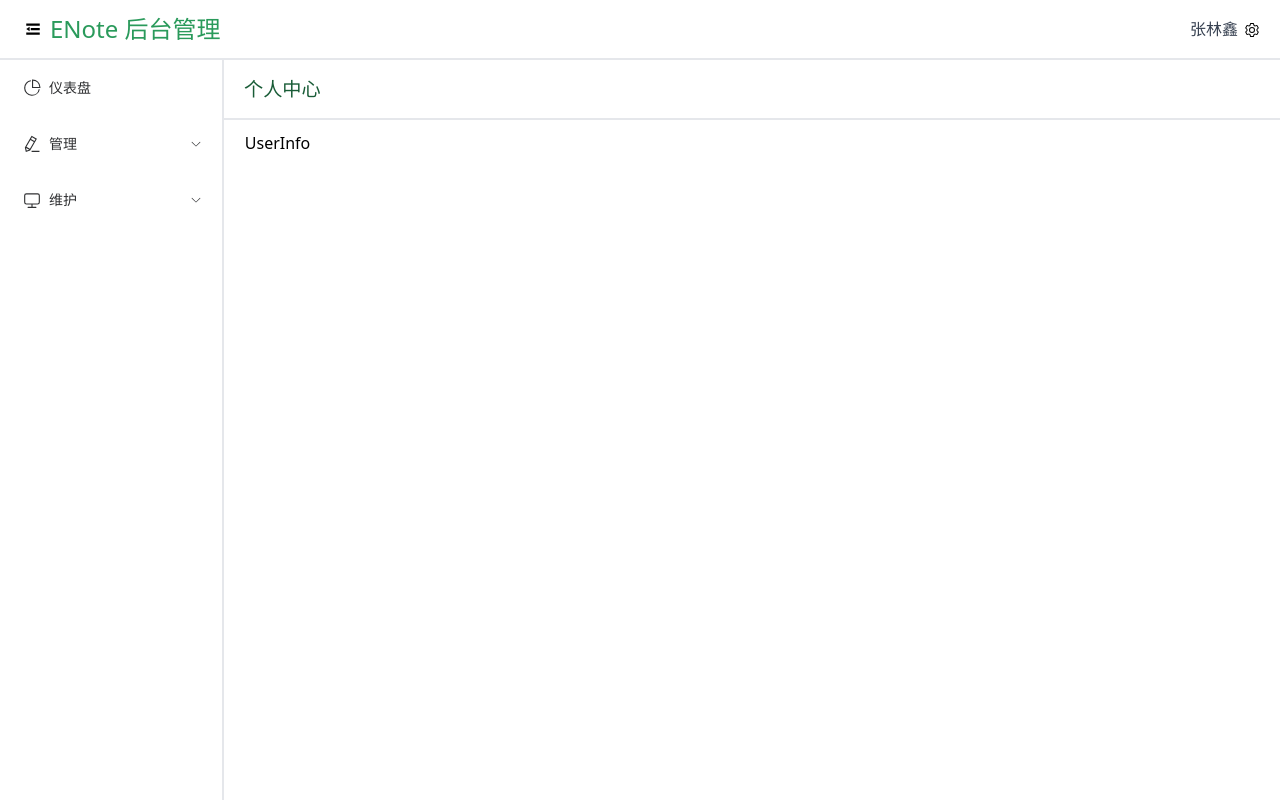
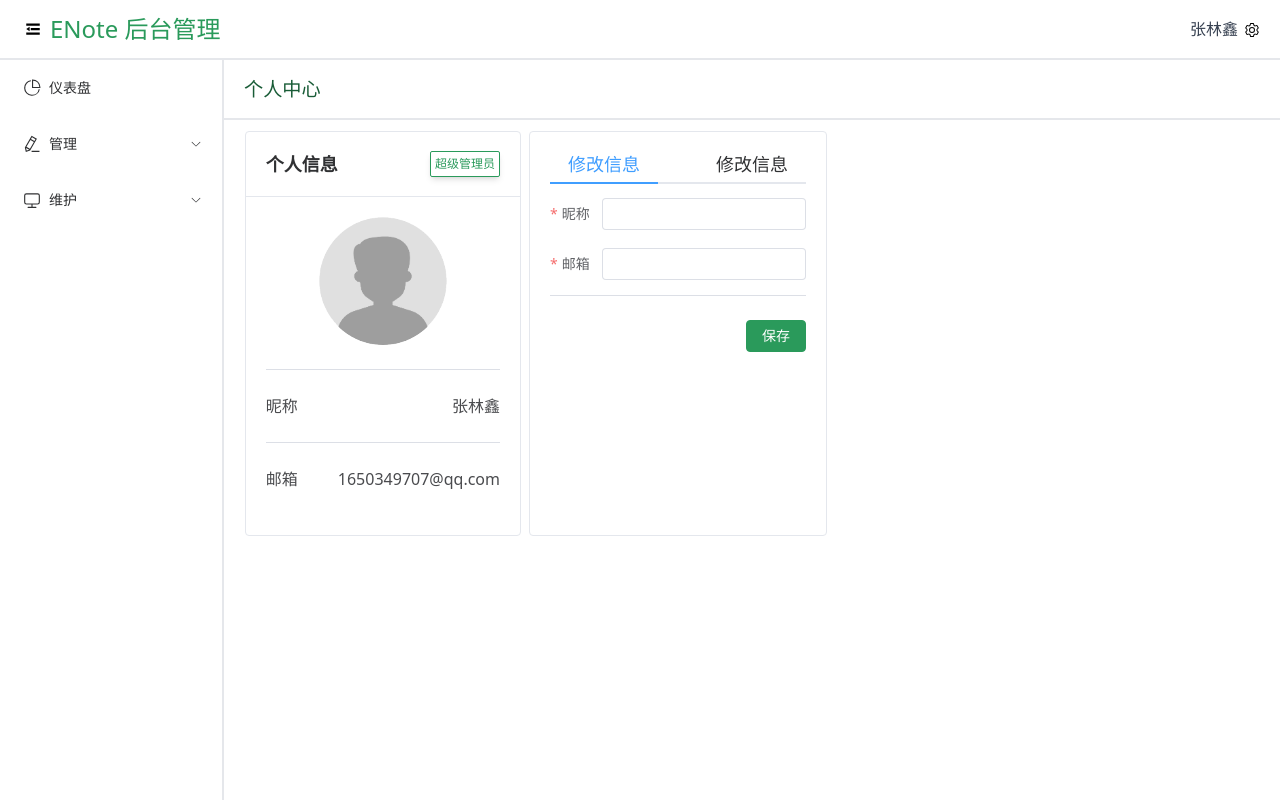
Before and after one commit to linxin4cs/enote-frontend, a Vue app: page /#/admin/userinfo in a window 1280 px wide. Built offline with nearby package versions, Linux system fonts and the light colour scheme.

Commit message:
feat: 完成 后台管理系统-个人中心 界面UI

```diff
--- a/src/views/UserInfoView.vue
+++ b/src/views/UserInfoView.vue
@@ -1,5 +1,152 @@
-<script setup></script>
+<script setup>
+import { ref } from 'vue'
 
-<template>UserInfo</template>
+import defaultAvatar from '@/assets/default_avatar.png'
+import { ElMessage } from 'element-plus'
 
-<style scoped></style>
+const avatarUploadVisible = ref(false)
+const avatar = ref([])
+
+function handleSaveEdit() {
+	ElMessage({
+		showClose: true,
+		message: '保存成功',
+		type: 'success'
+	})
+}
+</script>
+
+<template>
+	<el-dialog v-model="avatarUploadVisible" class="min-w-72 max-w-80">
+		<template #header>
+			<span class="font-bold text-xl">上传头像</span>
+		</template>
+		<el-upload
+			v-model:file-list="fileList"
+			:before-remove="beforeRemove"
+			:limit="1"
+			:on-exceed="handleExceed"
+			:auto-upload="false"
+			:show-file-list="false"
+		>
+			<el-button type="primary">选择头像</el-button>
+			<template #tip>
+				<div class="el-upload__tip">jpg / jpeg / png / webp 文件，大小小于 4 MB。</div>
+			</template>
+		</el-upload>
+		<el-image class="w-full aspect-video mt-2" v-if="avatar.length !== 0" fit="contain" />
+		<div
+			class="w-full aspect-video mt-2 flex items-center justify-center box-border border-2 text-lg text-gray-400"
+			v-else
+		>
+			暂无图片
+		</div>
+		<template #footer>
+			<el-tooltip
+				v-model="avatar"
+				effect="dark"
+				content="请上传头像"
+				:show-file-list="false"
+				:disabled="avatar.length !== 0"
+			>
+				<el-button type="primary" color="#2a9a5b" :disabled="avatar.length === 0">确定</el-button>
+			</el-tooltip>
+		</template>
+	</el-dialog>
+	<div class="flex flex-wrap gap-2">
+		<el-card class="pb-6" shadow="hover">
+			<template #header>
+				<div class="card-header flex justify-between items-center">
+					<span class="text-lg font-bold">个人信息</span>
+					<span
+						class="text-xs border-[1px] text-[#2a9a5b] border-[#2a9a5b] rounded-sm p-1 shadow-md"
+						>超级管理员</span
+					>
+				</div>
+			</template>
+			<template #default>
+				<div class="flex justify-center">
+					<div class="avatar h-32 w-32 relative cursor-pointer" @click="avatarUploadVisible = true">
+						<el-image
+							class="h-32 w-32 rounded-full"
+							fit="cover"
+							:src="userInfo?.avatarUrl || defaultAvatar"
+						/>
+					</div>
+				</div>
+				<el-divider />
+				<div class="text-[#4a4b4eff]">
+					<div class="flex justify-between">
+						<span class="mr-10">昵称</span>
+						<span>张林鑫</span>
+					</div>
+					<el-divider />
+					<div class="flex justify-between">
+						<span class="mr-10">邮箱</span>
+						<span>1650349707@qq.com</span>
+					</div>
+				</div>
+			</template>
+		</el-card>
+		<el-card shadow="hover">
+			<el-tabs stretch class="mt-[-0.5rem]">
+				<el-tab-pane>
+					<template #label> <span class="hover:text-[#2a9a5b] text-lg"> 修改信息 </span> </template>
+					<el-form label-width="auto" class="max-w-64">
+						<el-form-item label="昵称" required>
+							<el-input />
+						</el-form-item>
+						<el-form-item label="邮箱" required>
+							<el-input />
+						</el-form-item>
+					</el-form>
+				</el-tab-pane>
+				<el-tab-pane>
+					<template #label> <span class="hover:text-[#2a9a5b] text-lg"> 修改信息 </span> </template>
+					<el-form label-width="auto" class="max-w-64">
+						<el-form-item label="旧密码" required>
+							<el-input />
+						</el-form-item>
+						<el-form-item label="新密码" required>
+							<el-input />
+						</el-form-item>
+						<el-form-item label="确认新密码" required>
+							<el-input />
+						</el-form-item>
+					</el-form>
+				</el-tab-pane>
+			</el-tabs>
+			<el-divider style="margin-top: -0.2rem" />
+			<div class="text-right">
+				<el-button color="#2a9a5b" @click="handleSaveEdit">保存</el-button>
+			</div>
+		</el-card>
+	</div>
+</template>
+
+<style scoped>
+.avatar {
+	position: relative;
+}
+
+.avatar::after {
+	position: absolute;
+	top: 0;
+	left: 0;
+	display: flex;
+	width: 100%;
+	height: 100%;
+	font-size: 50px;
+	color: #fff;
+	background-color: rgba(0, 0, 0, 0.2);
+	border-radius: 50%;
+	content: '+';
+	opacity: 0;
+	justify-content: center;
+	align-items: center;
+}
+
+.avatar:hover::after {
+	opacity: 1;
+}
+</style>
```
Also changed, not shown: src/assets/default_avatar.png (added).
